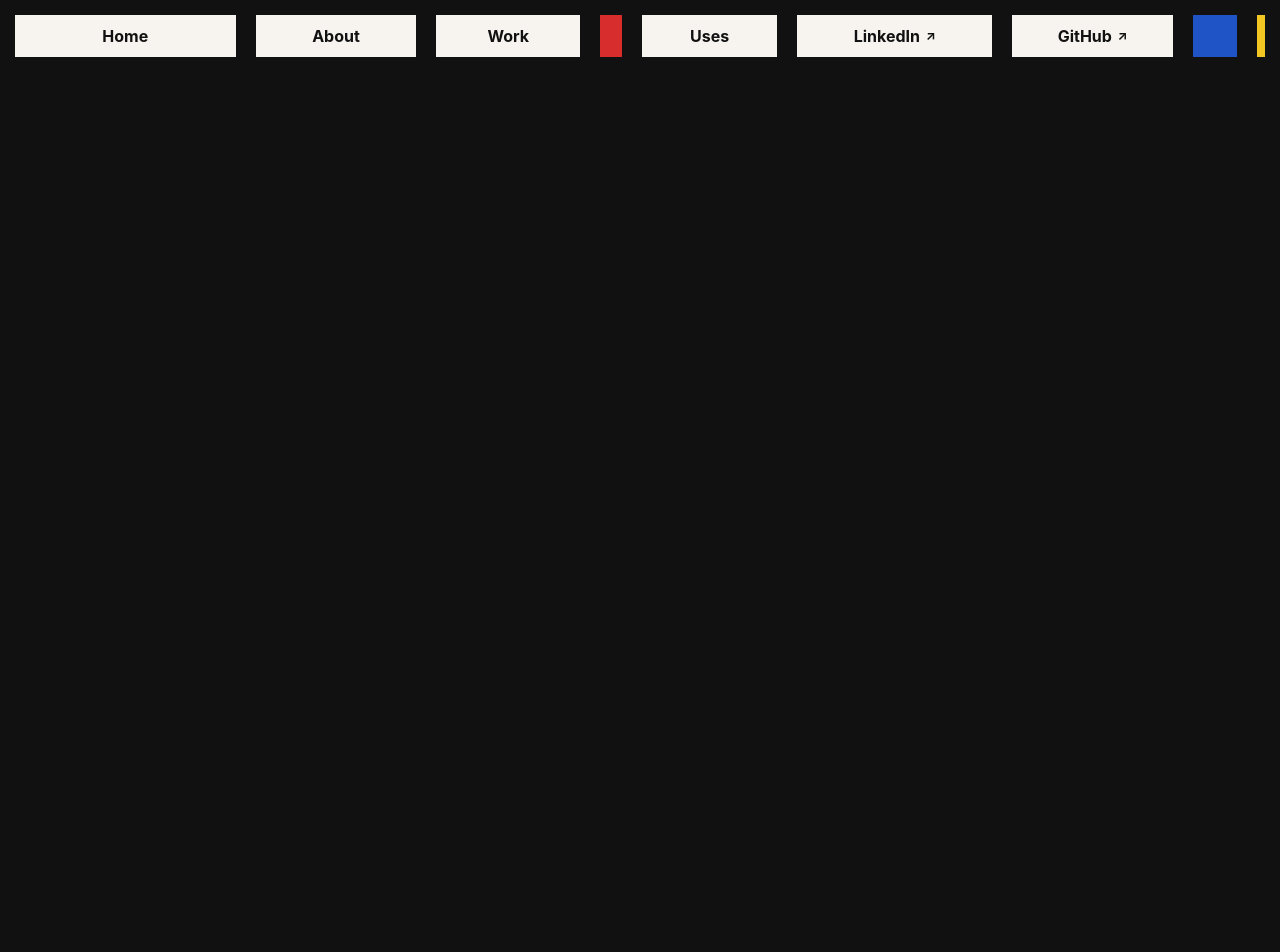
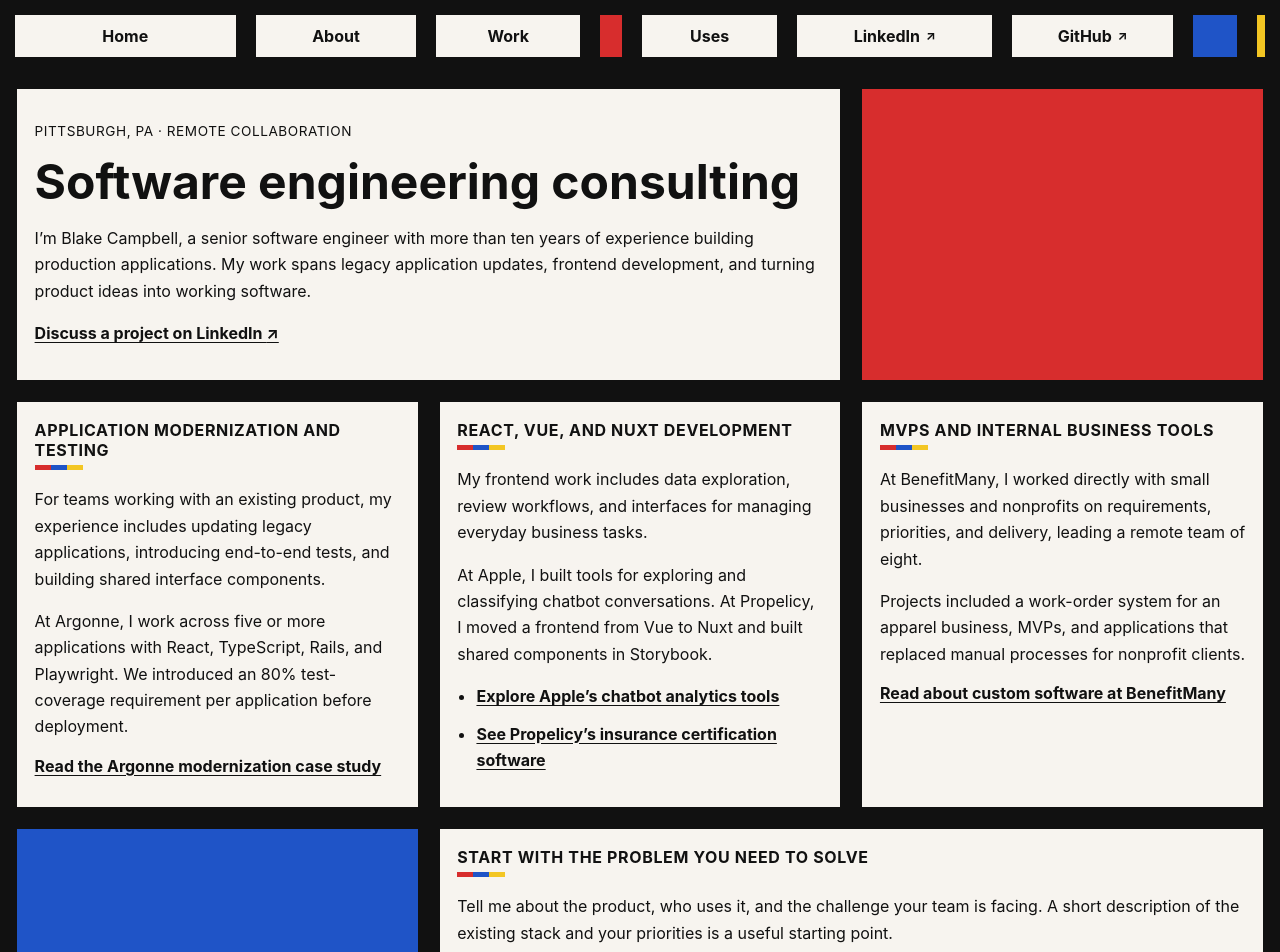
Before and after one commit to BlakeCampbells/Portfolio2026, a Nuxt app: page /consulting in a window 1280 px wide. Shown: the top 952 px of the page. Before the commit the page ends 800 px from the top, so only its background shows below. Built offline with nearby package versions, Linux system fonts and the light colour scheme.

Commit message:
Add consulting page and update nuxt config for routing

```diff
--- /dev/null
+++ b/app/pages/consulting.vue
@@ -0,0 +1,96 @@
+<script setup lang="ts">
+const { profile } = useSiteContent()
+const { canonical, siteUrl } = usePortfolioSeo({
+  path: '/consulting',
+  title: 'Software Engineering Consulting in Pittsburgh | Blake Campbell',
+  description:
+    'Explore Blake Campbell’s experience in application modernization, Vue and React development, and MVP delivery for small businesses and nonprofits.'
+})
+
+useHead({
+  script: [{
+    type: 'application/ld+json',
+    innerHTML: JSON.stringify({
+      '@context': 'https://schema.org',
+      '@type': 'WebPage',
+      name: 'Software Engineering Consulting | Blake Campbell',
+      url: canonical,
+      about: {
+        '@type': 'Person',
+        name: profile.name,
+        url: siteUrl
+      }
+    })
+  }]
+})
+</script>
+
+<template>
+  <main class="mondrian-page consulting">
+    <section class="tile intro">
+      <p class="eyebrow">Pittsburgh, PA · Remote collaboration</p>
+      <h1>Software engineering consulting</h1>
+      <p>I’m Blake Campbell, a senior software engineer with more than ten years of experience building production applications. My work spans legacy application updates, frontend development, and turning product ideas into working software.</p>
+      <a :href="profile.linkedin" class="contact-link" target="_blank" rel="noopener noreferrer">Discuss a project on LinkedIn <span aria-hidden="true">↗</span></a>
+    </section>
+
+    <section class="tile color red" aria-hidden="true" />
+
+    <section class="tile">
+      <h2>Application modernization and testing</h2>
+      <p>For teams working with an existing product, my experience includes updating legacy applications, introducing end-to-end tests, and building shared interface components.</p>
+      <p>At Argonne, I work across five or more applications with React, TypeScript, Rails, and Playwright. We introduced an 80% test-coverage requirement per application before deployment.</p>
+      <NuxtLink to="/work/argonne-national-laboratory/">Read the Argonne modernization case study</NuxtLink>
+    </section>
+
+    <section class="tile">
+      <h2>React, Vue, and Nuxt development</h2>
+      <p>My frontend work includes data exploration, review workflows, and interfaces for managing everyday business tasks.</p>
+      <p>At Apple, I built tools for exploring and classifying chatbot conversations. At Propelicy, I moved a frontend from Vue to Nuxt and built shared components in Storybook.</p>
+      <ul>
+        <li><NuxtLink to="/work/apple/">Explore Apple’s chatbot analytics tools</NuxtLink></li>
+        <li><NuxtLink to="/work/propelicy/">See Propelicy’s insurance certification software</NuxtLink></li>
+      </ul>
+    </section>
+
+    <section class="tile">
+      <h2>MVPs and internal business tools</h2>
+      <p>At BenefitMany, I worked directly with small businesses and nonprofits on requirements, priorities, and delivery, leading a remote team of eight.</p>
+      <p>Projects included a work-order system for an apparel business, MVPs, and applications that replaced manual processes for nonprofit clients.</p>
+      <NuxtLink to="/work/benefitmany/">Read about custom software at BenefitMany</NuxtLink>
+    </section>
+
+    <section class="tile color blue" aria-hidden="true" />
+
+    <section class="tile conversation">
+      <h2>Start with the problem you need to solve</h2>
+      <p>Tell me about the product, who uses it, and the challenge your team is facing. A short description of the existing stack and your priorities is a useful starting point.</p>
+      <a :href="profile.linkedin" class="contact-link" target="_blank" rel="noopener noreferrer">Connect with Blake on LinkedIn <span aria-hidden="true">↗</span></a>
+      <NuxtLink to="/about/">More about how I work</NuxtLink>
+    </section>
+
+    <section class="tile color yellow" aria-hidden="true" />
+  </main>
+</template>
+
+<style scoped>
+.consulting { display: grid; grid-template-columns: repeat(3, minmax(0, 1fr)); gap: 12px; padding: 12px; }
+.tile { padding: 1.1rem; border: 5px solid var(--ink); background: var(--paper); }
+.intro, .conversation { grid-column: span 2; }
+.eyebrow { font-size: .85rem; text-transform: uppercase; letter-spacing: .04em; }
+h1 { font-size: clamp(1.8rem, 4vw, 3rem); line-height: 1.1; margin: .6rem 0 1rem; }
+h2 { margin-top: 0; font-size: 1rem; text-transform: uppercase; letter-spacing: .04em; }
+p, li { line-height: 1.65; }
+ul { padding-left: 1.2rem; }
+li + li { margin-top: .7rem; }
+a { text-decoration: underline; text-underline-offset: 3px; font-weight: 700; }
+.contact-link { display: block; margin: 1.2rem 0; }
+.red { background: var(--red); }
+.blue { background: var(--blue); }
+.yellow { background: var(--yellow); }
+@media (max-width: 900px) {
+  .consulting { grid-template-columns: 1fr; }
+  .intro, .conversation { grid-column: auto; }
+  .color { min-height: 32px; }
+}
+</style>
--- a/nuxt.config.ts
+++ b/nuxt.config.ts
@@ -60,6 +60,7 @@ export default defineNuxtConfig({
       '/about/',
       '/work/',
       '/uses/',
+      '/consulting/',
       ...[...coreWorkItems, ...sideProjects].map(item => `/work/${item.slug}/`)
     ]
   },
@@ -80,6 +81,7 @@ export default defineNuxtConfig({
         '/about/',
         '/work/',
         '/uses/',
+        '/consulting/',
         ...[...coreWorkItems, ...sideProjects].map(item => `/work/${item.slug}/`),
         '/sitemap.xml',
         '/robots.txt'
```
